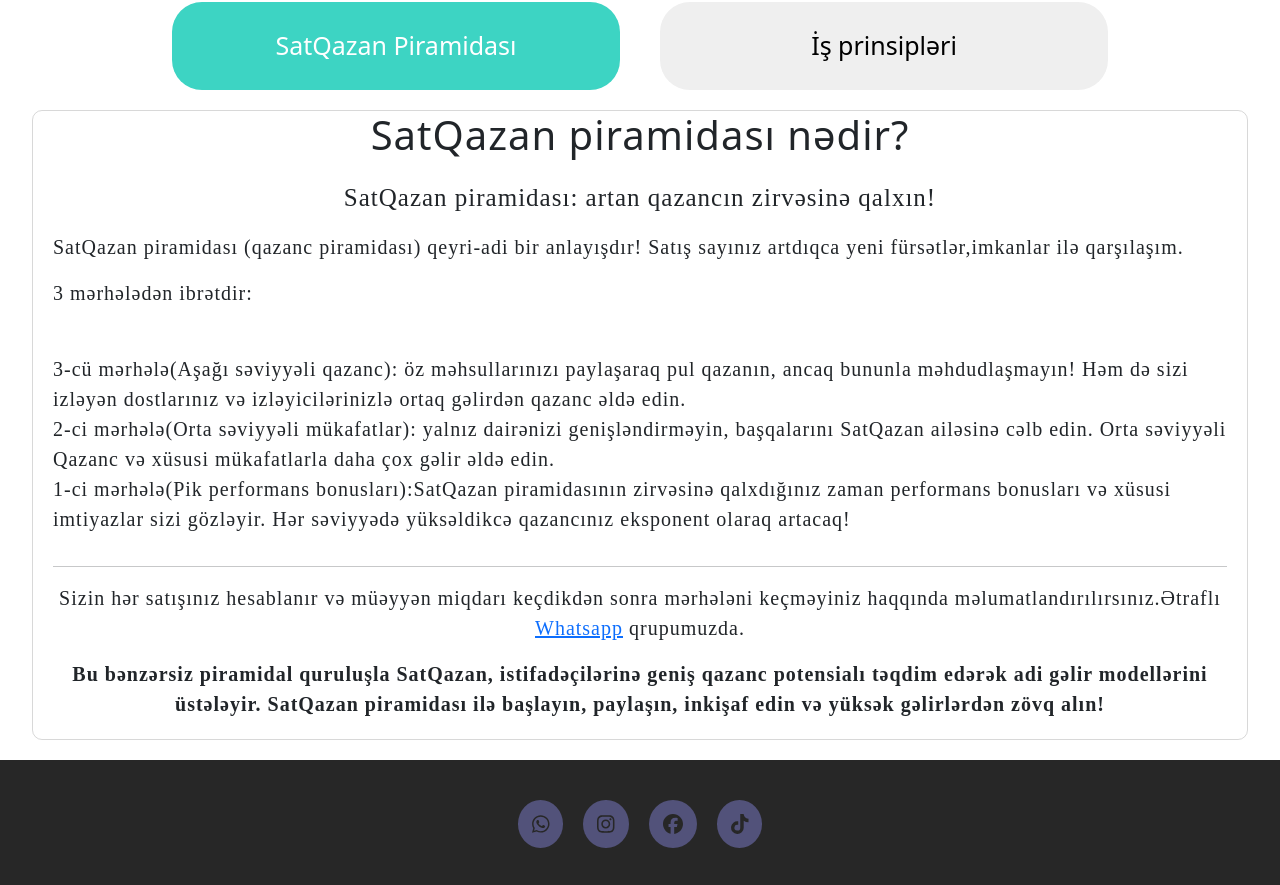
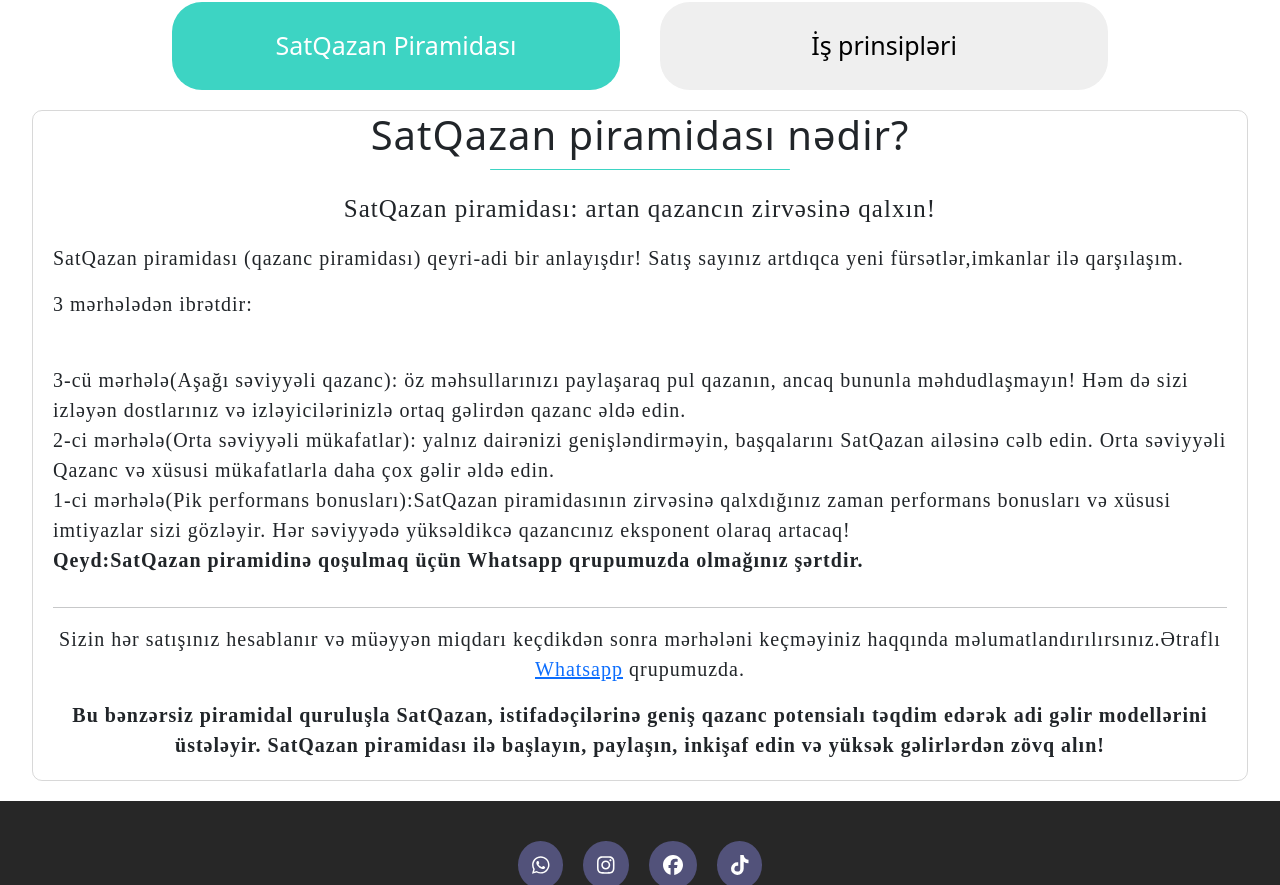
Before and after one commit to rashadibra/Sat_qazan, a React (Create React App) app in the folder sat_qazan/: page / in a window 1280 px wide. Shown: the part 1915-2800 px from the top of the page. Built offline with nearby package versions, Linux system fonts and the light colour scheme.

Commit message:
yenilendi

```diff
--- a/sat_qazan/src/components/Footer/footer.css
+++ b/sat_qazan/src/components/Footer/footer.css
@@ -24,14 +24,14 @@ footer .icons{
 }
 footer .icons a{
   background: #52527a;
-  color: #272727;
+  color: #ffffff;
   padding: 14px;
   font-size: 20px;
   border-radius: 100%;
   display: flex;
 }
 footer .icons a:hover{
-  color: #ffffff;
+  color: bisque;
   transition: 0.5s;
 }
 footer .menu{
--- a/sat_qazan/src/components/Footer/footer.jsx
+++ b/sat_qazan/src/components/Footer/footer.jsx
@@ -30,13 +30,12 @@ function Footer() {
     <footer>
     <ul class="icons from-top">
         <li><a href="#"><FontAwesomeIcon icon={faWhatsapp} /></a></li>
-        <li><a href="#"><FontAwesomeIcon icon={faInstagram} /></a></li>
-        <li><a href="#"><FontAwesomeIcon icon={faFacebook} /></a></li>
+        <li><a href="https://www.instagram.com/satqazan.az?igsh=MW5ieHhuZWhmbmRrbA=="><FontAwesomeIcon icon={faInstagram} /></a></li>
+        <li><a href="https://www.facebook.com/profile.php?id=61555768259797&mibextid=ZbWKwL"><FontAwesomeIcon icon={faFacebook} /></a></li>
         <li><a href="#"><FontAwesomeIcon icon={faTiktok} /></a></li>
     </ul>
     <ul class="menu">
             <li><Link to='/'>Ana səhifə</Link></li>
-            <li><Link to='/Categorys'>Başla</Link></li>
             <li><Link to='Contact'>Bizimlə əlaqə</Link></li>
     </ul>
         <div class="footer-copyright from-bottom">
--- a/sat_qazan/src/components/Main/MainComponents/About/Advantages/Advantages.jsx
+++ b/sat_qazan/src/components/Main/MainComponents/About/Advantages/Advantages.jsx
@@ -28,7 +28,7 @@ function Advantages() {
     });
     ScrollReveal().reveal('.fade-inLogo', {
       opacity: 0,
-      duration: 3800,
+      duration: 4000,
       easing: 'cubic-bezier(0.5, 0, 0, 1)',
     });
   }, []); // Komponent yüklendiğinde sadece bir kez çalışacak
--- a/sat_qazan/src/components/Main/MainComponents/About/Rules/Rules.css
+++ b/sat_qazan/src/components/Main/MainComponents/About/Rules/Rules.css
@@ -43,8 +43,6 @@
     color: white;
 }
 
-/* PYRAMİD DİVS */
-
 
 @media(max-width:750px){
     .rulesBtns button{
--- a/sat_qazan/src/components/Main/MainComponents/About/Rules/Rules.jsx
+++ b/sat_qazan/src/components/Main/MainComponents/About/Rules/Rules.jsx
@@ -4,6 +4,8 @@ import './Rules.css'
 import ScrollReveal from 'scrollreveal'
 const howItworks = `<div class="rulesTitle">
 <h1 >SatQazan piramidası nədir?</h1>
+<div class='TitleLine' style="margin:10px auto">
+</div>
 </div>
 <div class="rulesInfo">
 <p style='text-align:center;font-size:25px'>
@@ -25,6 +27,8 @@ SatQazan piramidası: artan qazancın zirvəsinə qalxın!
 `;
 const businessPrinciples = `<div class="rulesTitle scroll-reveal">
 <h1 >İş prinsipləri</h1>
+<div class='TitleLine' style="margin:10px auto">
+</div>
 </div>
 <div class="rulesInfo">
 <p>
@@ -116,6 +120,8 @@ function Rules() {
     <div className="RulesContainer from-bottom">
       <div className="rulesTitle">
         <h1>SatQazan piramidası nədir?</h1>
+        <div className='TitleLine' style={{margin:'10px auto'}}>
+              </div>
       </div>
       <div className="rulesInfo ">
         <p style={{ textAlign: "center", fontSize: "25px" }}>
@@ -146,7 +152,8 @@ function Rules() {
           imtiyazlar sizi gözləyir. Hər səviyyədə yüksəldikcə qazancınız
           eksponent olaraq artacaq!
           <br />
-
+         <b>
+Qeyd:SatQazan piramidinə qoşulmaq üçün Whatsapp qrupumuzda olmağınız şərtdir.</b>
         </p>
         <hr />
         <p style={{ textAlign: "center" }}>
--- a/sat_qazan/src/components/Main/MainComponents/About/SatQazan/SatQazan.jsx
+++ b/sat_qazan/src/components/Main/MainComponents/About/SatQazan/SatQazan.jsx
@@ -68,7 +68,7 @@ function SatQazan() {
          <p className='slide-from-right' style={{textAlign:'center',margin:'30px 0'}}> Mənfəətli Paylaşımlar:Məhsullarımızı paylaşaraq və alıcılar taparaq pul qazanın. </p>
          <p className='slide-from-left' style={{textAlign:'center',margin:'30px 0'}}>İcma dəstəyi:WhatsApp qrupları ilə əlaqə saxlayın, təcrübələrinizi bölüşün və cəmiyyətə töhfə verin.</p>
          <p className='slide-from-right' style={{textAlign:'center',margin:'30px 0'}}>Kateqoriyaların geniş diapazonu: Elektronikadan tutmuş modaya qədər geniş çeşiddə məhsullarla müxtəlifliyi hiss edin.</p>
-         <span className="Diqqet"><p style={{textAlign:'center',margin:'30px 0'}}>SatQazan alış-veriş və sərfəli əlaqələrin görüşmə nöqtəsidir. Bu maraqlı səyahətə qoşulun, məhsulları paylaşın və qazanın!</p></span>
+         <span className="Diqqet slide-from-left"><p style={{textAlign:'center',margin:'30px 0'}}>SatQazan alış-veriş və sərfəli əlaqələrin görüşmə nöqtəsidir. Bu maraqlı səyahətə qoşulun, məhsulları paylaşın və qazanın!</p></span>
 
         </div>
       </div>
--- a/sat_qazan/src/components/Navbar/navbar.jsx
+++ b/sat_qazan/src/components/Navbar/navbar.jsx
@@ -16,7 +16,7 @@ function Navbar() {
       </div>
       <ul className={menuOpen ? "open" : ""}>
       <li><NavLink to='/'>Əsas səhifə</NavLink></li>
-      <li ><NavLink style={{backgroundColor:'#3dd4c3'}} to='/Categorys'>Başla</NavLink></li>
+      {/* <li ><NavLink style={{backgroundColor:'#3dd4c3'}} to='/Categorys'>Başla</NavLink></li> */}
       <li><NavLink to='/Contact'>Bizimlə əlaqə</NavLink></li>
       </ul>
     </nav>
```
